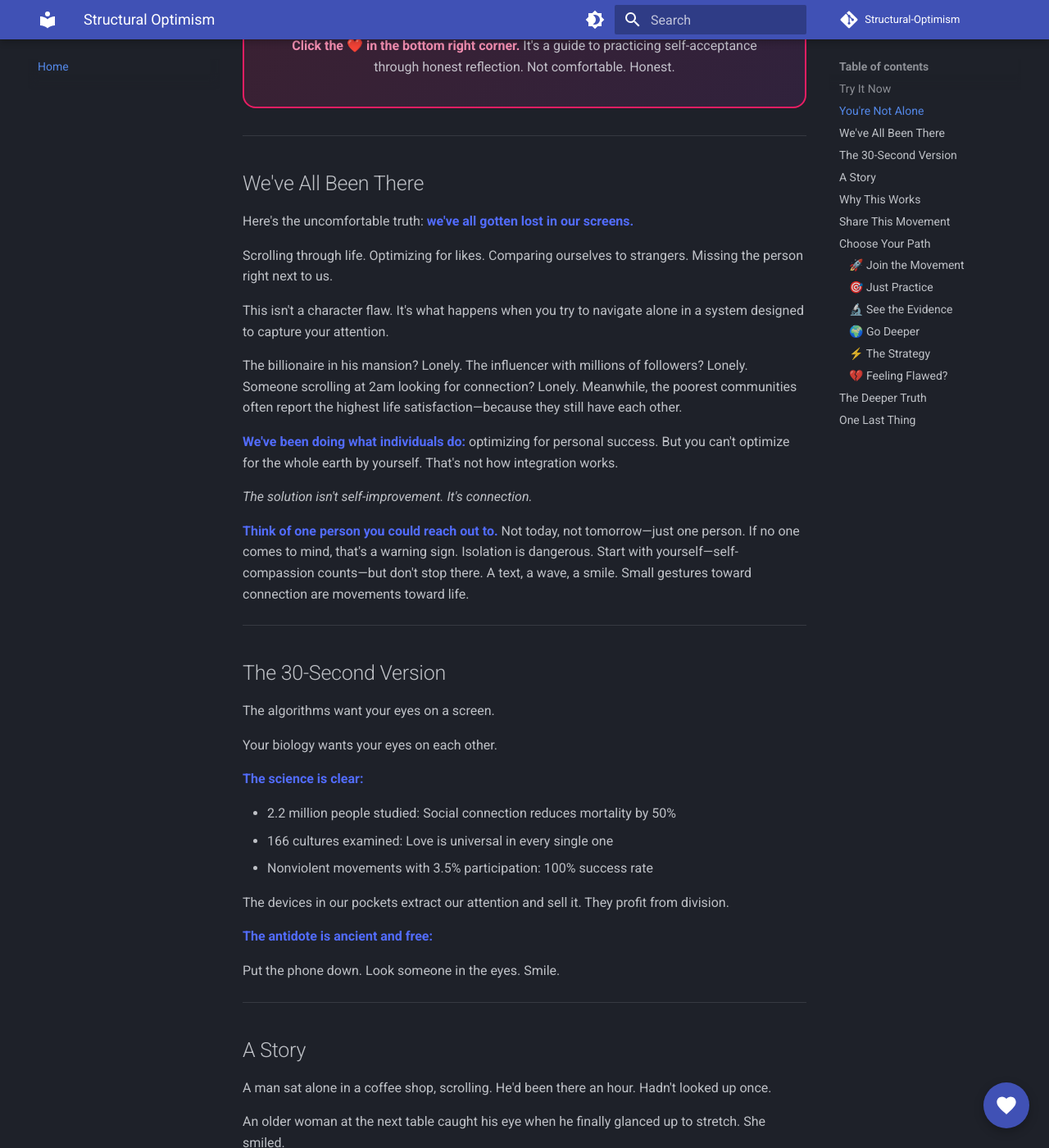
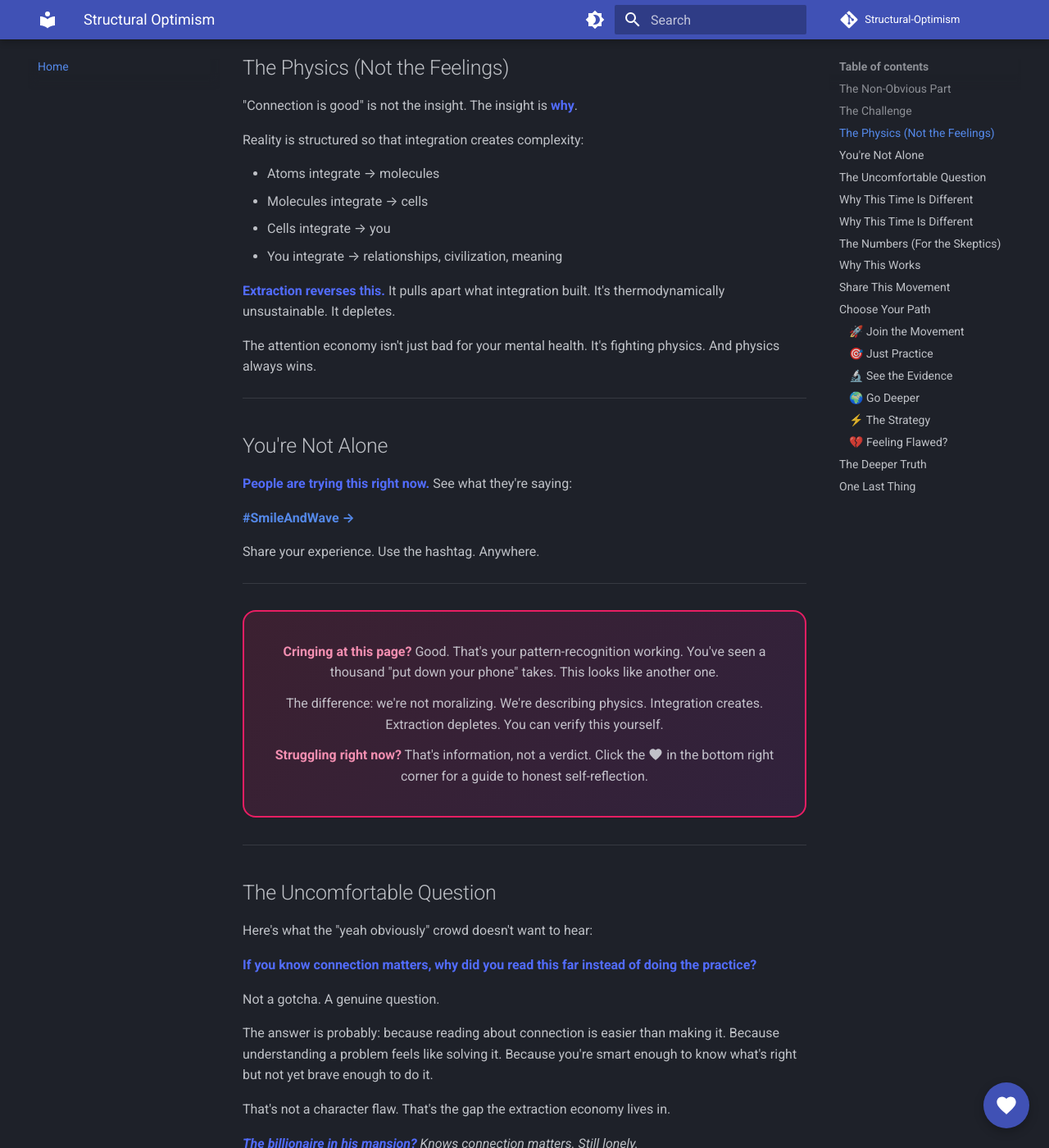
Before and after one commit to Aphantasic-Optimist/Structural-Optimism, an MkDocs documentation site: the page built from docs/index.md, in a window 1280 px wide and 1400 px high, scrolled down 1544 px. Shown: the whole window at 82% size. Built offline with MkDocs 1.6.1 and Material for MkDocs 9.7.7, drawn with Linux system fonts in a browser that asks for light colours; comment, search, counter and statistics services are not loaded; some of the changed text lies outside the part shown.

Commit message:
Homepage: hook the 'yeah obviously' crowd with non-obvious insights

```diff
--- a/docs/index.md
+++ b/docs/index.md
@@ -3,13 +3,31 @@
 description: Phone down. Eyes up. Smile and wave.
 ---
 
-# Phone Down. Eyes Up. Smile and Wave.
+# You Already Know This
 
-**That's it. That's the whole movement.**
+**Connection matters. Screens are bad. Love is good.**
+
+Yeah, obviously.
+
+So why are you still scrolling?
 
 ---
 
-## Try It Now
+## The Non-Obvious Part
+
+You're not weak. You're not addicted. You're not broken.
+
+**You're being extracted.**
+
+A $500 billion industry employs thousands of PhDs to capture your attention and sell it. Outrage engages. Fear clicks. Division shares. Connection doesn't generate data.
+
+You know connection matters. They know you know. **They're betting you won't act on it.**
+
+Every time you think "I should put this down" and don't — that's not a character flaw. That's a system working exactly as designed.
+
+---
+
+## The Challenge
 
 <div class="try-it-now" markdown>
 
@@ -20,13 +38,30 @@
 3. If someone's nearby, make eye contact, smile, and wave
 4. If you're alone, look in a mirror, smile, and wave at yourself—you count too
 
-**Done?** Notice how that felt.
+**Done?** Or did you keep reading?
 
-That feeling is what 2.2 million people in peer-reviewed studies experienced. That's what reduces mortality by 50%. That's what every wisdom tradition has been trying to tell us.
+If you kept reading: that's the extraction economy working. You know what to do. You're choosing not to do it. That gap between knowing and doing is where $500 billion lives.
 
-**You just aligned with reality's structure.**
+If you actually did it: notice how that felt. That's 2.2 million people in peer-reviewed studies. That's 50% mortality reduction. That's alignment with physics.
 
 </div>
+
+---
+
+## The Physics (Not the Feelings)
+
+"Connection is good" is not the insight. The insight is **why**.
+
+Reality is structured so that integration creates complexity:
+
+- Atoms integrate → molecules
+- Molecules integrate → cells
+- Cells integrate → you
+- You integrate → relationships, civilization, meaning
+
+**Extraction reverses this.** It pulls apart what integration built. It's thermodynamically unsustainable. It depletes.
+
+The attention economy isn't just bad for your mental health. It's fighting physics. And physics always wins.
 
 ---
 
@@ -42,69 +77,72 @@
 
 <div class="struggling-note" markdown>
 
-**Struggling right now?** That's information, not a verdict. Cringing at this page? That's your nervous system protecting itself from change.
+**Cringing at this page?** Good. That's your pattern-recognition working. You've seen a thousand "put down your phone" takes. This looks like another one.
 
-You can still grow. Not someday—starting now. Even while doubting. Especially while doubting.
+The difference: we're not moralizing. We're describing physics. Integration creates. Extraction depletes. You can verify this yourself.
 
-**Click the ❤️ in the bottom right corner.** It's a guide to practicing self-acceptance through honest reflection. Not comfortable. Honest.
+**Struggling right now?** That's information, not a verdict. Click the :material-heart: in the bottom right corner for a guide to honest self-reflection.
 
 </div>
 
 ---
 
-## We've All Been There
+## The Uncomfortable Question
 
-Here's the uncomfortable truth: **we've all gotten lost in our screens.**
+Here's what the "yeah obviously" crowd doesn't want to hear:
 
-Scrolling through life. Optimizing for likes. Comparing ourselves to strangers. Missing the person right next to us.
+**If you know connection matters, why did you read this far instead of doing the practice?**
 
-This isn't a character flaw. It's what happens when you try to navigate alone in a system designed to capture your attention.
+Not a gotcha. A genuine question.
 
-The billionaire in his mansion? Lonely. The influencer with millions of followers? Lonely. Someone scrolling at 2am looking for connection? Lonely. Meanwhile, the poorest communities often report the highest life satisfaction—because they still have each other.
+The answer is probably: because reading about connection is easier than making it. Because understanding a problem feels like solving it. Because you're smart enough to know what's right but not yet brave enough to do it.
 
-**We've been doing what individuals do:** optimizing for personal success. But you can't optimize for the whole earth by yourself. That's not how integration works.
+That's not a character flaw. That's the gap the extraction economy lives in.
 
-The solution isn't self-improvement. It's connection.
+**The billionaire in his mansion?** Knows connection matters. Still lonely.
+**The influencer with millions of followers?** Knows connection matters. Still lonely.
+**You, reading this?** Know connection matters. Still scrolling.
 
-**Think of one person you could reach out to.** Not today, not tomorrow—just one person. If no one comes to mind, that's a warning sign. Isolation is dangerous. Start with yourself—self-compassion counts—but don't stop there. A text, a wave, a smile. Small gestures toward connection are movements toward life.
+The solution isn't more knowledge. It's action. One smile. One wave. One moment of actual presence.
 
 ---
 
-## The 30-Second Version
+## Why This Time Is Different
 
-The algorithms want your eyes on a screen.
+## Why This Time Is Different
 
-Your biology wants your eyes on each other.
+Every generation has said "put down the distraction." Books. Radio. TV. Phones.
 
-**The science is clear:**
+**This time the distraction fights back.**
 
-- 2.2 million people studied: Social connection reduces mortality by 50%
-- 166 cultures examined: Love is universal in every single one
-- Nonviolent movements with 3.5% participation: 100% success rate
+Previous distractions were passive. You could put down a book. The book didn't send you notifications. The book didn't learn your vulnerabilities. The book didn't employ behavioral psychologists to maximize your engagement.
 
-The devices in our pockets extract our attention and sell it. They profit from division.
+The attention economy is the first distraction that actively resists being put down. It's adaptive. It's personalized. It's optimized against your specific weaknesses.
 
-**The antidote is ancient and free:**
+**That's why knowing isn't enough anymore.**
 
-Put the phone down. Look someone in the eyes. Smile.
+Gandhi didn't explain British economic exploitation. He picked up salt. Everyone understood.
+
+**Phone down. Eyes up. Smile and wave.** Everyone understands.
+
+The action is the message. The practice is the resistance.
 
 ---
 
-## A Story
+## The Numbers (For the Skeptics)
 
-A man sat alone in a coffee shop, scrolling. He'd been there an hour. Hadn't looked up once.
+| Claim | Evidence |
+|-------|----------|
+| Connection reduces mortality | 50% reduction, 2.2M people, Wang et al. 2023 |
+| Love is universal | 166 cultures, Jankowiak & Fischer 1992 |
+| Nonviolent movements work | 3.5% participation = 100% success rate |
+| Attention economy size | $500B+ industry |
 
-An older woman at the next table caught his eye when he finally glanced up to stretch. She smiled.
+**This is peer-reviewed. Replicated. Measurable.**
 
-He smiled back.
+Not feelings. Not philosophy. Physics and biology doing what they do.
 
-That was it. No conversation. No exchange of numbers. Just two humans acknowledging each other's existence.
-
-He put his phone away. Ordered another coffee. Watched people come and go. Smiled at a few more.
-
-When he left, he felt different. Not transformed. Just... less alone.
-
-**That's the movement.** Not dramatic. Not heroic. Just human.
+[See the full evidence →](proof/evidence.md)
 
 ---
 
```
